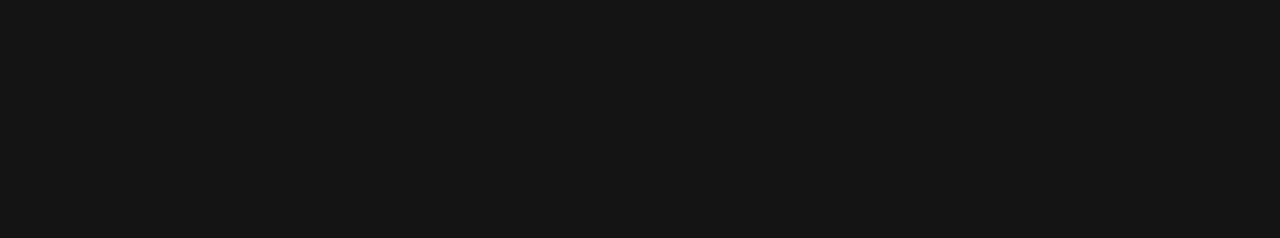
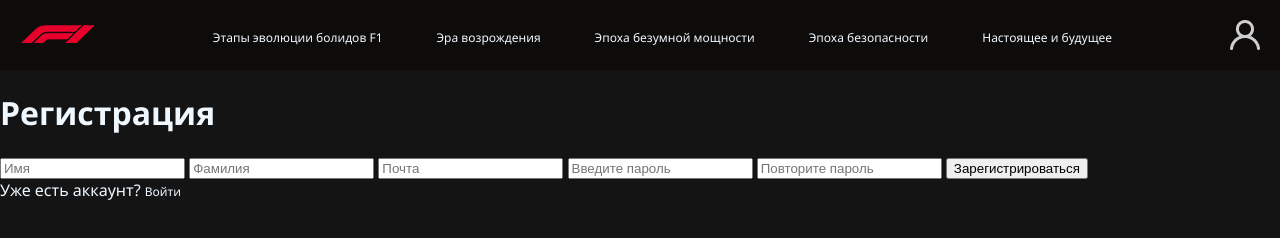
Before and after one commit to ineponima7y/f1, a plain HTML site: page regeistr.html in a window 1280 px wide. Drawn offline with Linux system fonts and the light colour scheme.

Commit message:
Update regeistr.html

```diff
--- a/regeistr.html
+++ b/regeistr.html
@@ -7,6 +7,40 @@
   <link rel="stylesheet" href="style.css">
 </head>
 <body>
+    <header class="header">
+    <div class="top">
+      <a href="index.html">
+      <img src="img\logored.png" class="logo">
+      </a>
+      <nav class="menu">
+            <a href="1.html">Этапы эволюции болидов F1</a>
+            <a href="2.html">Эра возрождения</a>
+            <a href="3.html">Эпоха безумной мощности</a>
+            <a href="4.html">Эпоха безопасности</a>
+            <a href="5.html">Настоящее и будущее</a>
+        </nav>
+        <a href="regeistr.html">
+          <img  src="img\iconreg.png" class="imgreg">
+        </a>
+    </div>
+     </header>
+     <div class="stub"> </div>
+  <div class="cont__reg">
+  <form class="register-box">
+    <h1>Регистрация</h1>
+    <input type="text" placeholder="Имя">
+    <input type="text" placeholder="Фамилия">
+    <input type="email" placeholder="Почта">
+    <input type="password" placeholder="Введите пароль">
+    <input type="password" placeholder="Повторите пароль">
+    <button>Зарегистрироваться</button>
+    <div class="login-text">
+      Уже есть аккаунт?
+      <a href="login.html">Войти</a>
+    </div>
+
+  </form>
+  </div>
 
 </body>
 </html>
```
